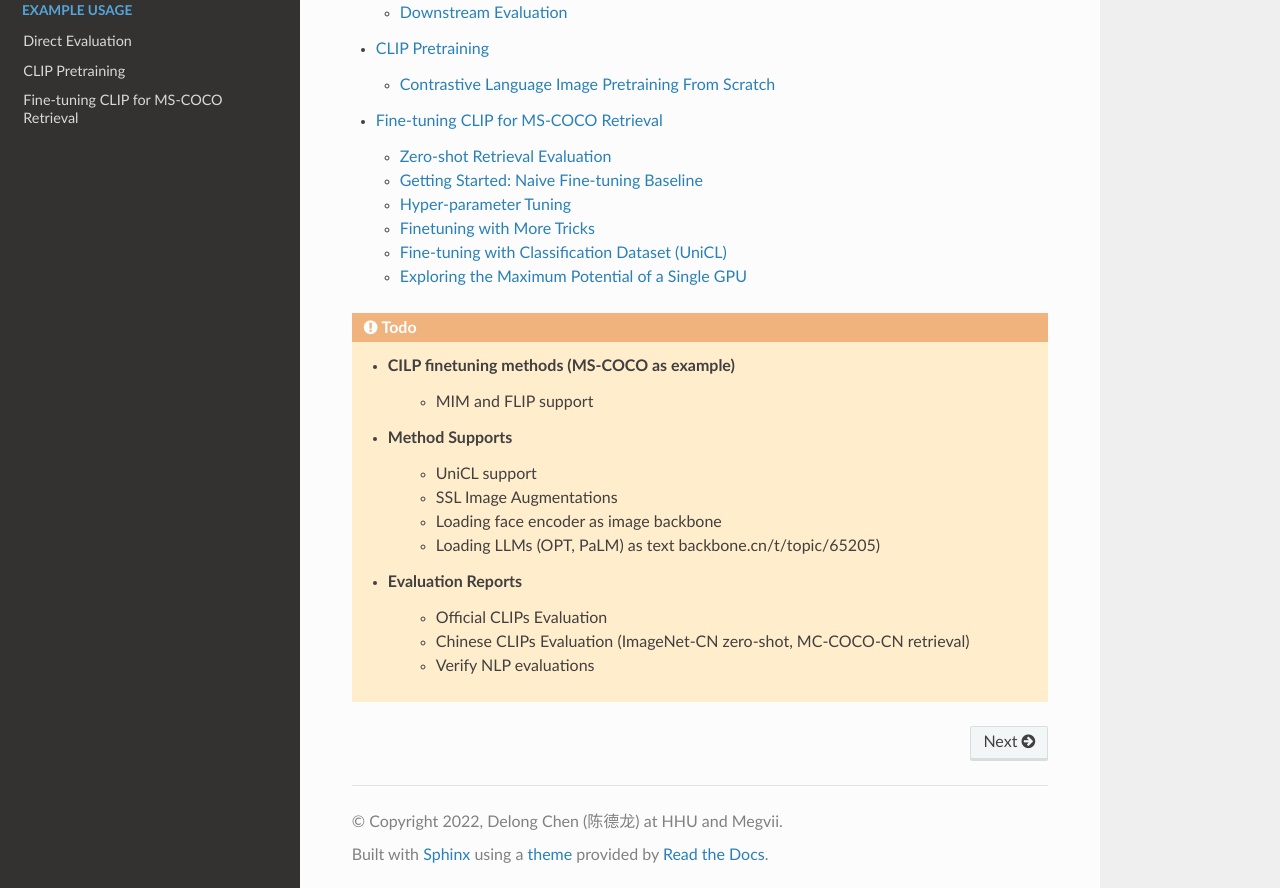
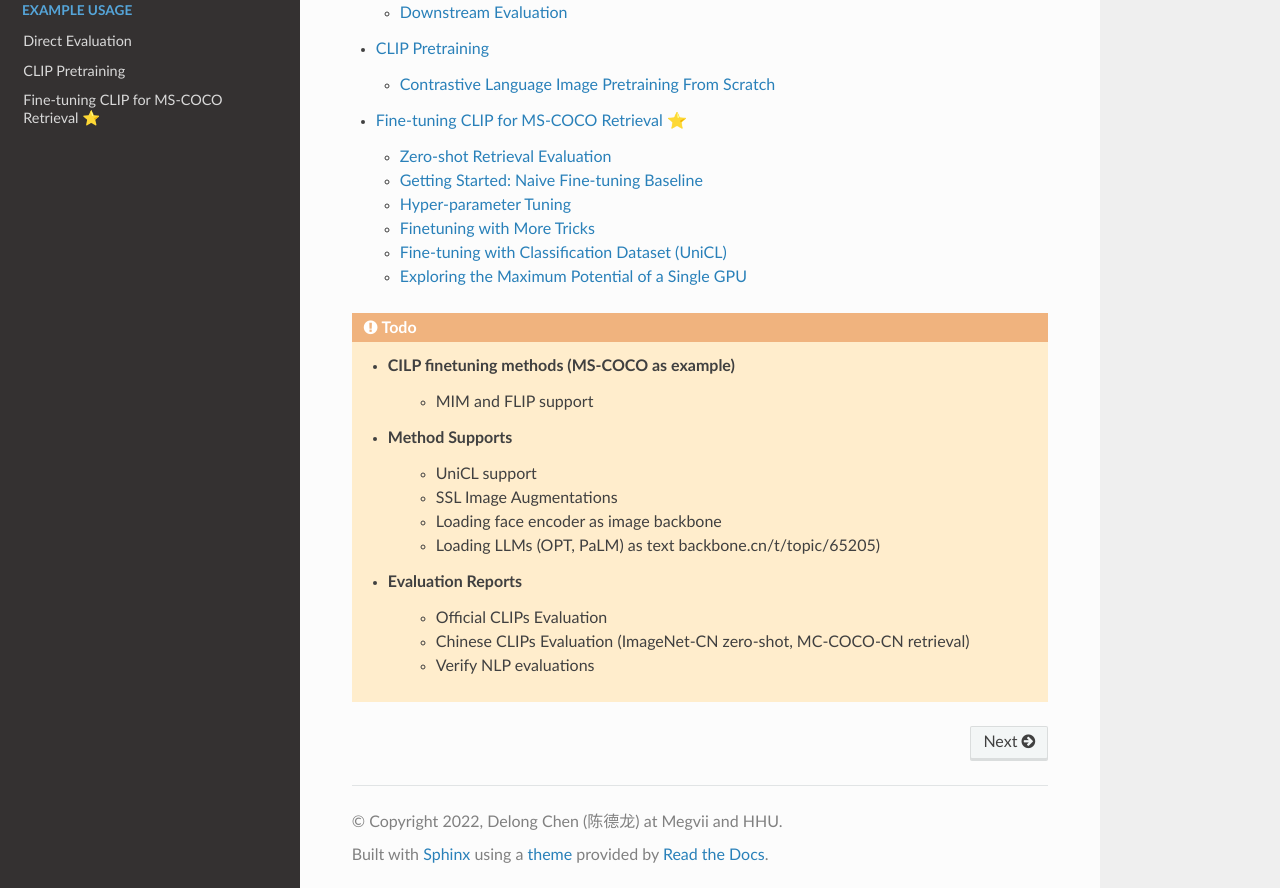
Before and after one commit to ChenDelong1999/ITRA-Documentations, a Sphinx documentation site: the page built from source/index.rst, in a window 1280 px wide and 1400 px high, scrolled down 1162 px. Shown: the part 509-1397 px from the top of the window. Built offline with Sphinx 7.4.7 and the Read the Docs theme 2.0.0, drawn with Linux system fonts in a browser that asks for light colours.

Commit message:
add ⭐ mark

```diff
--- a/source/conf.py
+++ b/source/conf.py
@@ -18,7 +18,7 @@
 # -- Project information -----------------------------------------------------
 
 project = 'ITRA'
-copyright = '2022, Delong Chen (陈德龙) at HHU and Megvii'
+copyright = '2022, Delong Chen (陈德龙) at Megvii and HHU'
 author = 'Delong Chen'
 
 # The full version, including alpha/beta/rc tags
```
Also changed, not shown: source/Contents/example-usage/clip-finetuning.md (+1 -1 lines).
